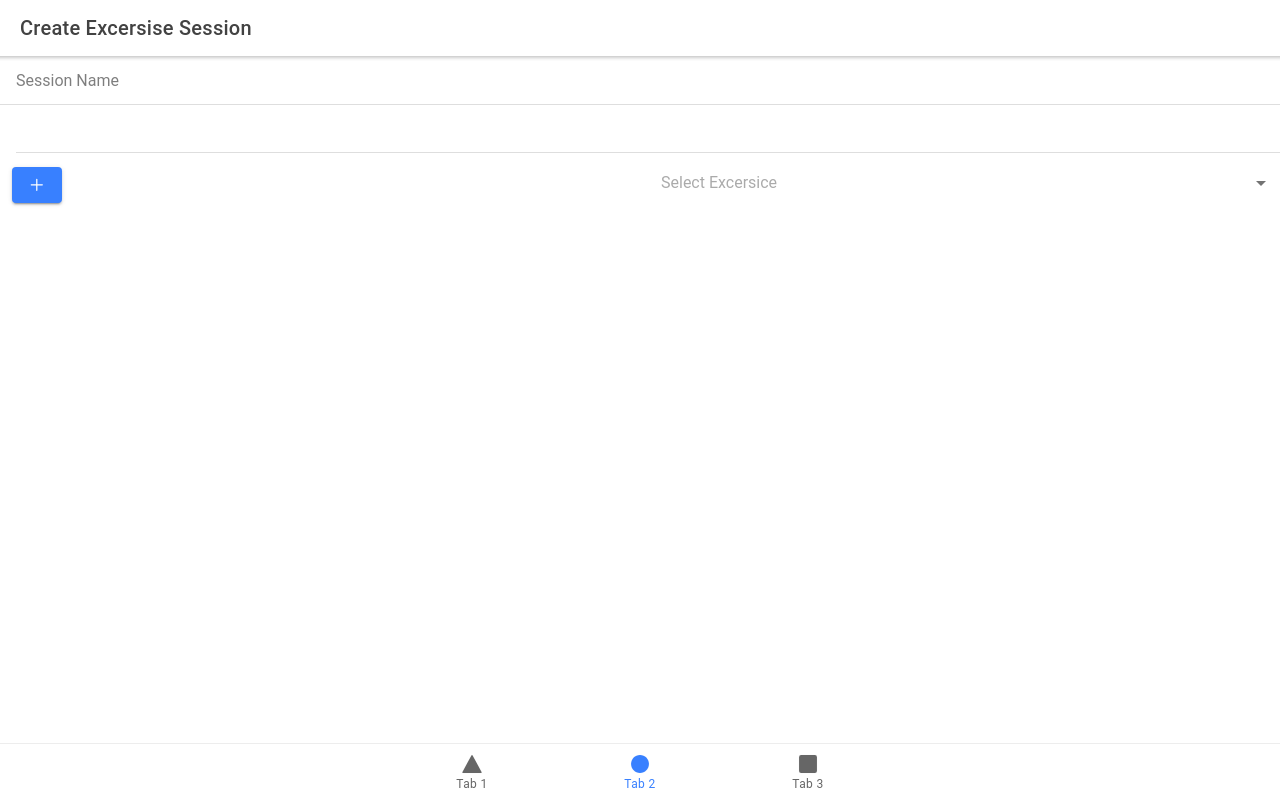
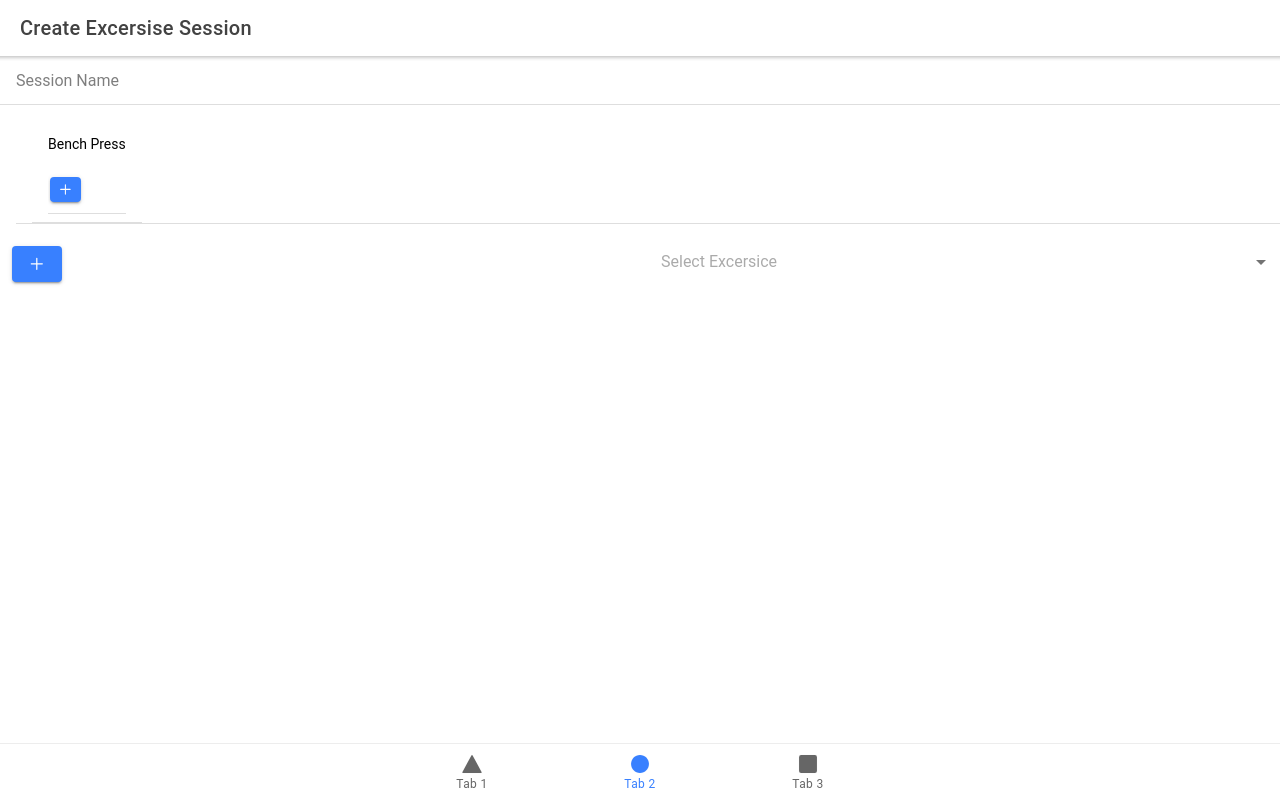
Before and after one commit to kevin-brown-prog/jackexcersize, a React (Create React App) app: page /tab2 in a window 1280 px wide. Both pictures are taken after a click on the element 37 px from the left and 185 px from the top of the page. Built offline with nearby package versions, Linux system fonts and the light colour scheme.

Commit message:
Add set adder

```diff
--- a/src/components/Excercise.tsx
+++ b/src/components/Excercise.tsx
@@ -1,6 +1,26 @@
 import React from 'react';
 import Set, {SetData, SetEdit} from './Set';
 import {  IonList, IonItem, IonLabel, IonListHeader } from '@ionic/react';
+
+export const ExerciseEdit :React.FC<ExcersizeEditProp> = ({exerciseData, update}) => {
+  return (
+      <IonItem >
+       <IonList>
+       <IonListHeader>
+           <IonLabel>here{exerciseData.name}</IonLabel>
+        </IonListHeader>
+         {exerciseData.sets.map( (s,index)=><SetEdit key={index} index={index} setData={s} UpdateData={(i:number, new_set :SetData)=>{
+          const ret = {...exerciseData}
+          ret.sets[i] = new_set;
+          update(ret);
+         }}/>)}
+       </IonList>
+     </IonItem>
+  );
+};
+
+
+
 export interface ExerciseData {
   name: string;
   sets : Array<SetData>;
@@ -33,19 +53,3 @@ interface ExcersizeEditProp
   exerciseData : ExerciseData;
   update : Function
 }
-export const ExerciseEdit :React.FC<ExcersizeEditProp> = ({exerciseData, update}) => {
-  return (
-      <IonItem >
-       <IonList>
-       <IonListHeader>
-           <IonLabel>here{exerciseData.name}</IonLabel>
-        </IonListHeader>
-         {exerciseData.sets.map( (s,index)=><SetEdit key={index} index={index} setData={s} UpdateData={(i:number, new_set :SetData)=>{
-          const ret = {...exerciseData}
-          ret.sets[i] = new_set;
-          update(ret);
-         }}/>)}
-       </IonList>
-     </IonItem>
-  );
-};
--- /dev/null
+++ b/src/components/ExerciseEdit.tsx
@@ -0,0 +1,41 @@
+import React from 'react';
+import Set, {SetData, SetEdit} from './Set';
+import {  IonList, IonItem, IonLabel, IonListHeader } from '@ionic/react';
+
+
+
+
+import {ExerciseData} from '../components/Excercise'
+import SetAdd from '../components/SetAdd'
+
+interface ExcersizeEditProp
+{
+  exerciseData : ExerciseData;
+  update : Function
+}
+
+
+
+ const ExerciseEdit :React.FC<ExcersizeEditProp> = ({exerciseData, update}) => {
+    const NewSet = ()=>{
+
+    }
+    return (
+        <IonItem >
+         <IonList>
+            <IonListHeader>
+             <IonLabel>{exerciseData.name}</IonLabel>
+          </IonListHeader>
+           {exerciseData.sets.map( (s,index)=><SetEdit key={index} index={index} setData={s} UpdateData={(i:number, new_set :SetData)=>{
+            const ret = {...exerciseData}
+            ret.sets[i] = new_set;
+            update(ret);
+           }}/>)}
+           <SetAdd NewSet={NewSet} />
+           </IonList>
+       </IonItem>
+    );
+
+  };
+
+  export default ExerciseEdit;
--- /dev/null
+++ b/src/components/SetAdd.tsx
@@ -0,0 +1,25 @@
+import React, { useState } from 'react';
+
+import { IonContent, IonSelect, IonSelectOption, IonItem, IonInput,IonIcon, IonHeader, IonPage, IonTitle, IonToolbar, IonGrid, IonRow, IonCol, IonButton, IonLabel } from '@ionic/react';
+import { add, settings, share, person, arrowForwardCircle, arrowBackCircle, arrowUpCircle, logoVimeo, logoFacebook, logoInstagram, logoTwitter } from 'ionicons/icons';
+
+
+
+interface SetAddProps {
+  NewSet: Function;
+}
+
+const SetAdd: React.FC<SetAddProps> = ({NewSet}) => {
+
+
+
+
+
+  return (
+    <IonItem>
+        <IonButton onClick={(e)=>NewSet()}> <IonIcon icon={add} /></IonButton>
+    </IonItem>
+  );
+};
+
+export default SetAdd;
--- a/src/pages/ExcerciseSessionCreate.tsx
+++ b/src/pages/ExcerciseSessionCreate.tsx
@@ -1,8 +1,8 @@
-import { IonContent, IonItem, IonInput,IonIcon, IonHeader, IonPage, IonTitle, IonToolbar, IonGrid, IonRow, IonCol, IonButton, IonLabel } from '@ionic/react';
+import { IonContent , IonList, IonItem, IonInput,IonIcon, IonHeader, IonPage, IonTitle, IonToolbar, IonGrid, IonRow, IonCol, IonButton, IonLabel } from '@ionic/react';
 import { add, settings, share, person, arrowForwardCircle, arrowBackCircle, arrowUpCircle, logoVimeo, logoFacebook, logoInstagram, logoTwitter } from 'ionicons/icons';
 
 import ExerciseAdd from '../components/ExcerciseAdd'
-import {ExerciseEdit} from '../components/Excercise'
+import ExerciseEdit from '../components/ExerciseEdit'
 import {ExerciseData} from '../components/Excercise'
 import './ExcerciseSessionCreate.css';
 import React, { useState, useEffect } from 'react';
@@ -41,15 +41,17 @@ const ExcerciseSessionCreate: React.FC = () => {
               }
                 )}></IonInput>
       </IonItem>
+      <IonList>
       <IonItem>
-              {exerciseData.exercises.map((data, index)=>{
-                  <ExerciseEdit exerciseData={data} update={(newData : ExerciseData)=>{
+              {exerciseData.exercises.map((data, index)=>
+                  <ExerciseEdit key={index} exerciseData={data} update={(newData : ExerciseData)=>{
                     const new_data: ExerciseSessionData ={...exerciseData};
                     new_data.exercises[index] = newData;
                       setExcerciseData(new_data);
                   }} />
-              })}
+              )}
        </IonItem>
+       </IonList>
       <IonGrid>
        <ExerciseAdd NewExercise={(e_name:string)=>{
         const new_data = {...exerciseData}
```
